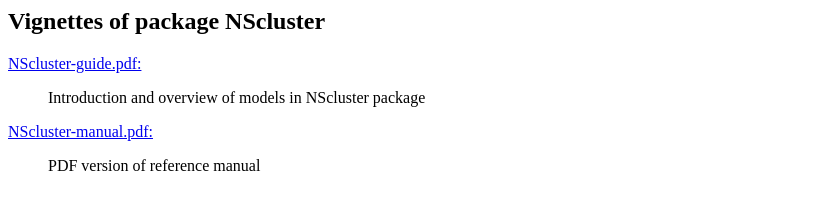
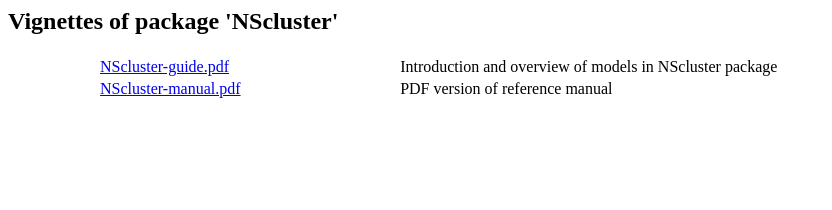
Before and after one commit to cran/NScluster, a plain HTML site: page inst/doc/index.html in a window 1280 px wide. Shown: the whole page, without its empty margins (0-832 px from the left). Drawn offline with Linux system fonts and the light colour scheme.

Commit message:
version 1.0.2

```diff
--- a/inst/doc/index.html
+++ b/inst/doc/index.html
@@ -1,15 +1,17 @@
 <!DOCTYPE html PUBLIC "-//W3C//DTD HTML 4.01 Transitional//EN">
-<html><head><title>R: NScluster vignettes</title>
-<link rel="stylesheet" type="text/css" href="../../R.css">
+<html><head><title>R: Vignettes of NScluster</title>
+<meta http-equiv="Content-Type" content="text/html; charset=utf-8">
+<link rel="stylesheet" type="text/css" href="/doc/html/R.css">
 </head><body>
-<h2>Vignettes of package NScluster</h2>
-<dl>
-<dt><p><a href="NScluster-guide.pdf">NScluster-guide.pdf:</a></p></dt>
-<dd><p>Introduction and overview of models in NScluster package</p></dd>
-
-<dt><p><a href="NScluster-manual.pdf">NScluster-manual.pdf:</a></p></dt>
-<dd><p>PDF version of reference manual</p></dd>
-</dl>
-
-</body>
-</html>
+<h2>Vignettes of package 'NScluster'</h2>
+<table width="100%">
+<col width="5%">
+<col width="15%">
+<col width="2%">
+<col width="50%">
+<tr><td></td><td align="left" valign="top"><a href="NScluster-guide.pdf">NScluster-guide.pdf</a></td>
+<td></td><td align="left" valign="top">Introduction and overview of models in NScluster package</td></tr>
+<tr><td></td><td align="left" valign="top"><a href="NScluster-manual.pdf">NScluster-manual.pdf</a></td>
+<td></td><td align="left" valign="top">PDF version of reference manual</td></tr>
+</table>
+</body></html>
```
Also changed, not shown: 6 other files.
